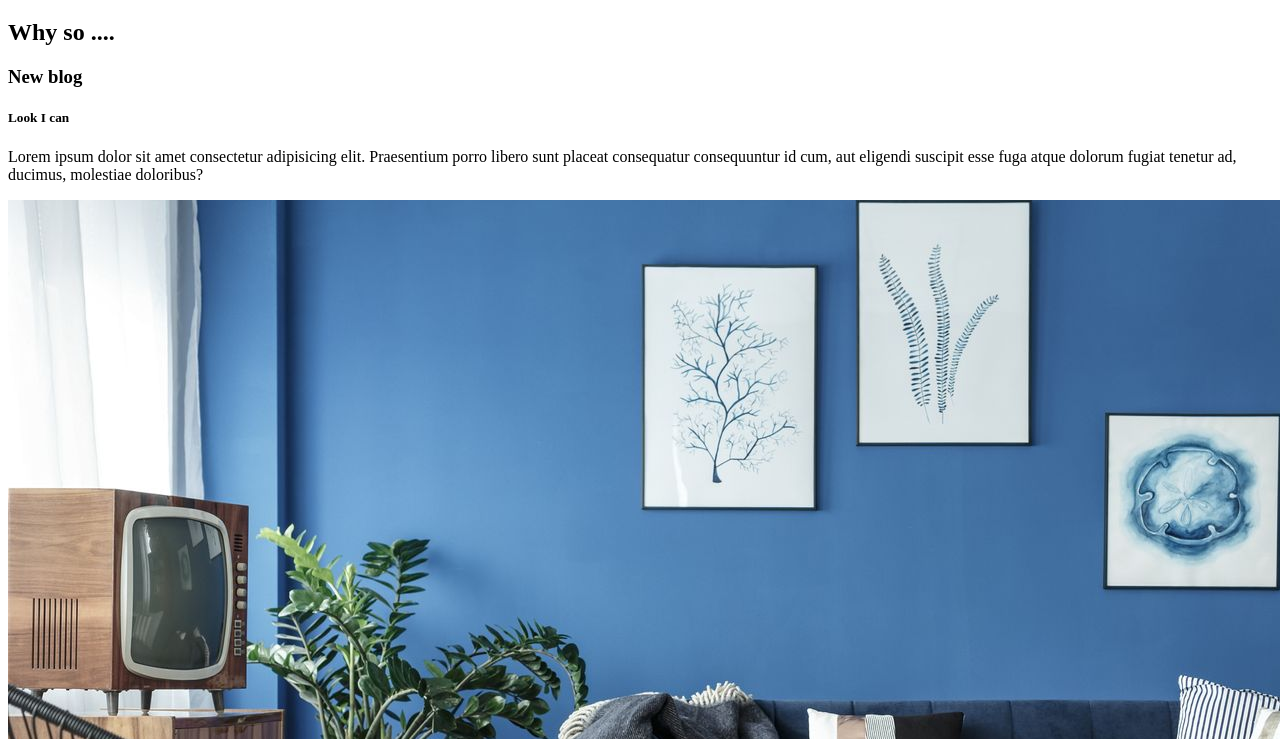
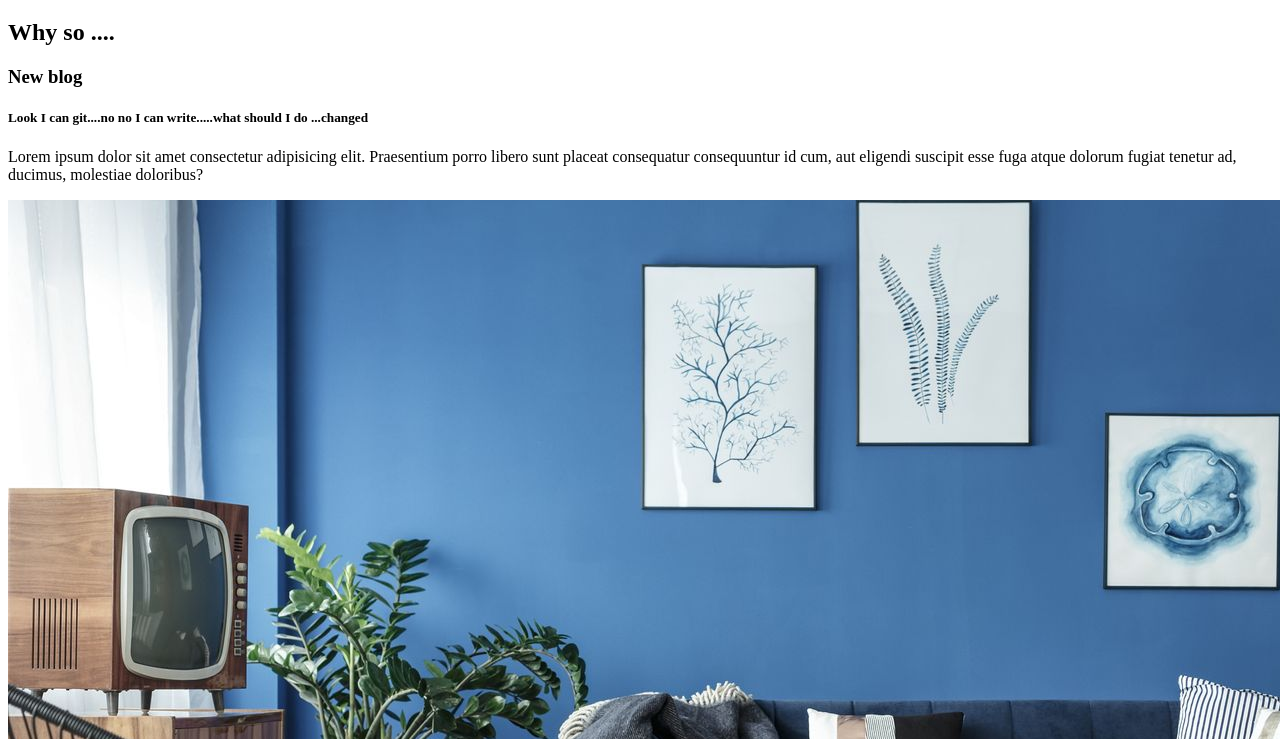
Before and after one commit to PranabSarker10/My-Third-Repo, a plain HTML site: page index.html in a window 1280 px wide. Shown: the part 61-800 px from the top of the page. Drawn offline with Linux system fonts and the light colour scheme.

Commit message:
new one!!

```diff
--- a/index.html
+++ b/index.html
@@ -11,7 +11,7 @@
     <h2>Why so ....</h2>
     <div>
         <h3>New blog</h3>
-        <h5>Look I can</h5>
+        <h5>Look I can git....no no I can write.....what should I do ...changed</h5>
         <p>Lorem ipsum dolor sit amet consectetur adipisicing elit. Praesentium porro libero sunt placeat consequatur consequuntur id cum, aut eligendi suscipit esse fuga atque dolorum fugiat tenetur ad, ducimus, molestiae doloribus?</p>
     </div>
     <img src="Home.jpeg" alt="">
```
